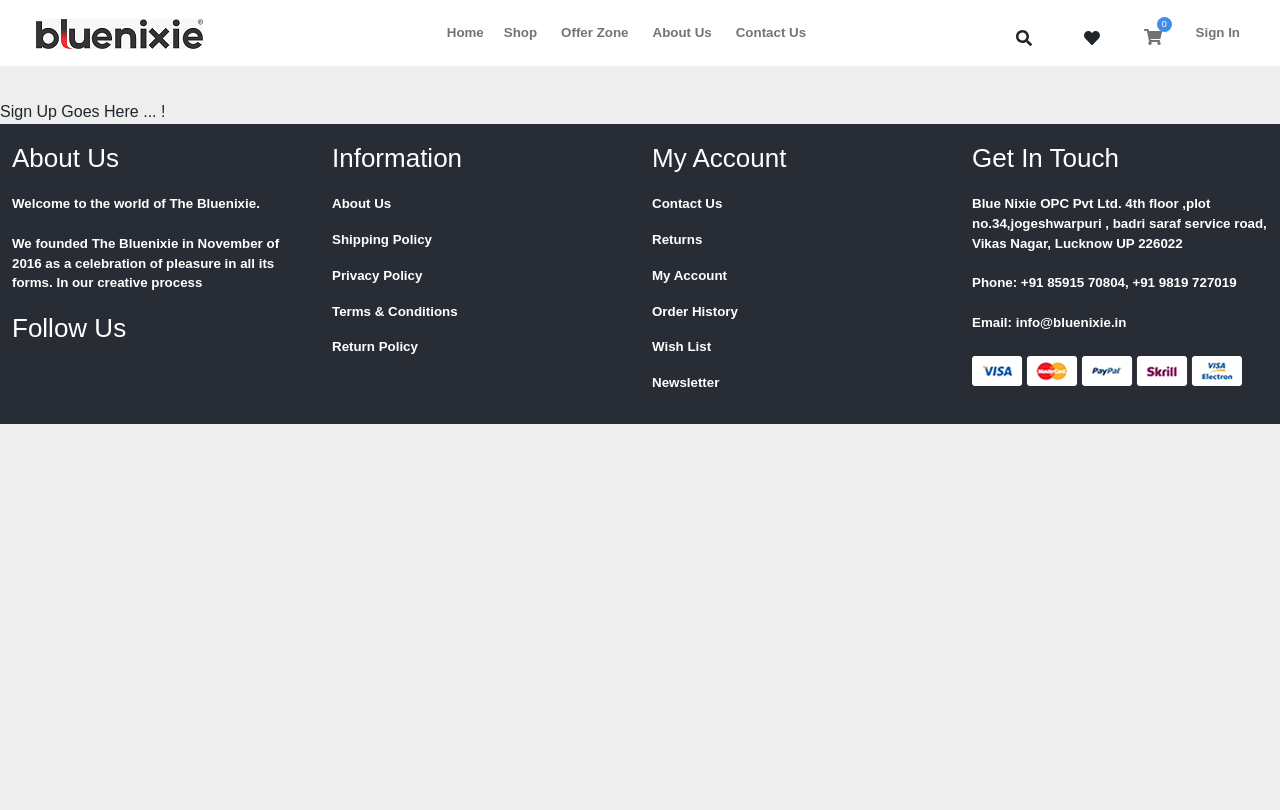
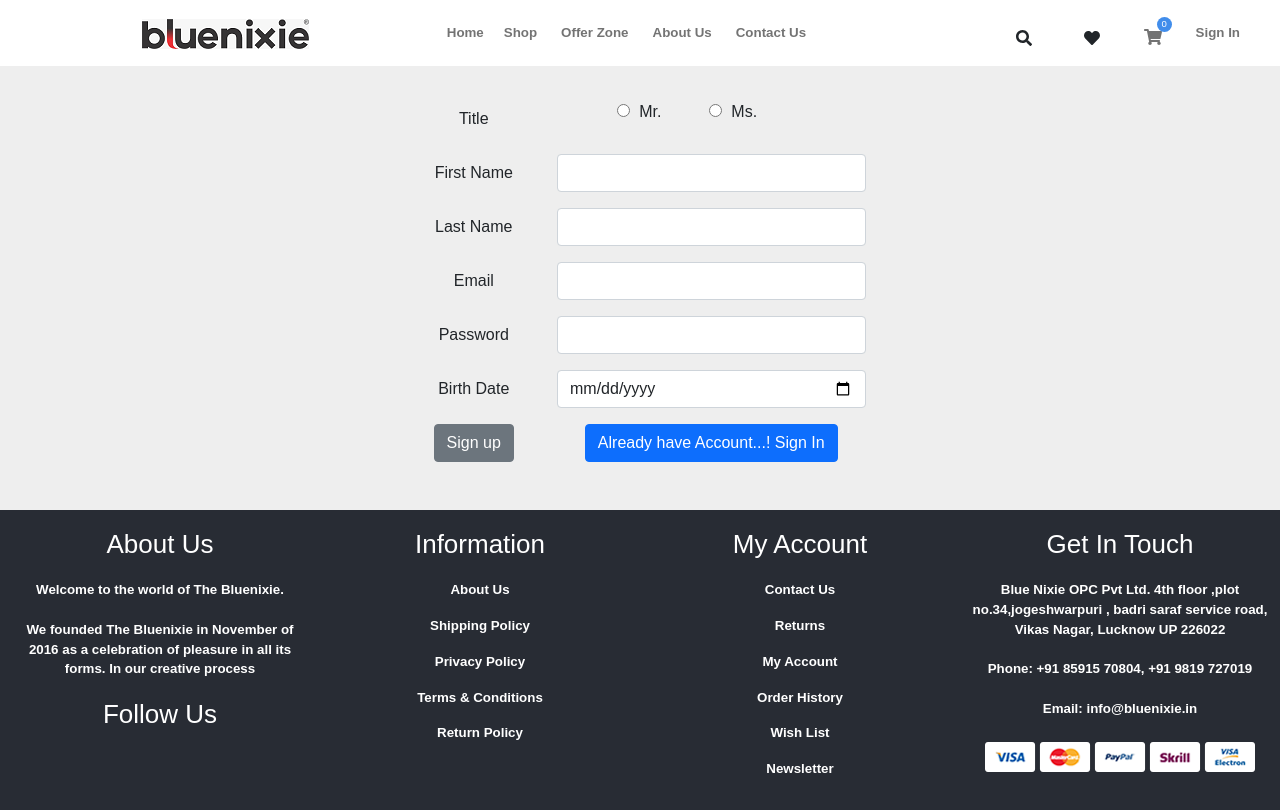
Before and after one commit to harshgmx47/bluenixie, a React (Create React App) app: page /SignUp in a window 1280 px wide. Built offline with nearby package versions, Linux system fonts and the light colour scheme.

Commit message:
sign up, sign in page updated

```diff
--- a/src/views/Shop/Shop.js
+++ b/src/views/Shop/Shop.js
@@ -12,32 +12,16 @@ function Shop() {
         <NavBar />
         <div className="container mt-100">
     <div className="row">
-        <div className="col-md-4 col-sm-6">
-            <div className="card mb-30"><a className="card-img-tiles" href="" data-abc="true" />
-                    <div className="inner">
-                        <div className="main-img">
-                            <img className="img-thumbnail custom-img"  src={ShopCategory1} alt="Category"/>
-                        </div>
-
-                    </div>
-                <div className="card-body text-center">
-                    <h4 className="card-title">Laptops</h4>
-                    <p className="text-muted">Starting from $499</p><a className="btn btn-outline-primary btn-sm" href="#" data-abc="true">View Products</a>
-                </div>
-            </div>
-        </div>
-        <div className="col-md-4 col-sm-6">
+    <div className="col-md-4 col-sm-6">
             <div className="card mb-30"><a className="card-img-tiles" href="" data-abc="true">
                     <div className="inner">
                         <div className="main-img">
-                            <img src="https://i.imgur.com/uRgdVY1.jpg" alt="Category"/>
-
+                            <img className="img-thumbnail custom-img" src={ShopCategory1} alt="Category"/>
                             </div>
-
                     </div>
                 </a>
                 <div className="card-body text-center">
-                    <h4 className="card-title">Mobiles</h4>
+                    <h4 className="card-title">Lingerie</h4>
                     <p className="text-muted">Starting from $50</p>
                     <a className="btn btn-outline-primary btn-sm" href="" data-abc="true">View Products</a>
                 </div>
@@ -47,14 +31,30 @@ function Shop() {
             <div className="card mb-30"><a className="card-img-tiles" href="" data-abc="true">
                     <div className="inner">
                         <div className="main-img">
-                            <img className="img-fluid" src="https://i.imgur.com/0jO40CF.jpg" alt="Category" />
+                            <img className="img-thumbnail custom-img" src={ShopCategory1} alt="Category"/>
+                            </div>
+                    </div>
+                </a>
+                <div className="card-body text-center">
+                    <h4 className="card-title">Lingerie</h4>
+                    <p className="text-muted">Starting from $50</p>
+                    <a className="btn btn-outline-primary btn-sm" href="" data-abc="true">View Products</a>
+                </div>
+            </div>
+        </div>
+        <div className="col-md-4 col-sm-6">
+            <div className="card mb-30"><a className="card-img-tiles" href="" data-abc="true">
+                    <div className="inner">
+                        <div className="main-img">
+                            <img className="img-thumbnail custom-img" src={ShopCategory1} alt="Category" />
 
                         </div>
                     </div>
                 </a>
                 <div className="card-body text-center">
-                    <h4 className="card-title">Accessories</h4>
-                    <p className="text-muted">Starting from $9</p><a className="btn btn-outline-primary btn-sm" href="" data-abc="true">View Products</a>
+                    <h4 className="card-title">Lingerie</h4>
+                    <p className="text-muted">Starting from $9</p>
+                    <a className="btn btn-outline-primary btn-sm" href="" data-abc="true">View Products</a>
                 </div>
             </div>
         </div>
--- a/src/views/SignIn/SignIn.js
+++ b/src/views/SignIn/SignIn.js
@@ -31,9 +31,9 @@ function SignIn() {
                                 <button type="submit" className="btn btn-secondary">Sign in</button>
                                 </div>
                             <div className="col-md-7">
-                                     <a href="signup" className="text-decoration-none text-monospace">
-                                     <button type="submit" className="btn btn-primary">Create a new Account..!Signup Here</button>
-                                         </a>
+                                     <a href="SignUp" className=" btn btn-primary text-monospace">
+                                    Create a new Account..! Sign Up
+                                    </a>
 
                                 </div>
                             </div>
--- a/src/views/SignUp/SignUp.js
+++ b/src/views/SignUp/SignUp.js
@@ -1,14 +1,86 @@
 import React from "react";
 import NavBar from '../../NavBar/NavBar';
 import FootBar from '../../NavBar/FootBar';
+import 'bootstrap/dist/css/bootstrap.min.css';
 
 function SignUp() {
     return(
-        <div>
-        <NavBar />
-        Sign Up Goes Here ... !
-        <FootBar />
-        </div>
+        <div className="App">
+        <div className="container-fluid">
+            <header className="row-header ">
+                <NavBar />
+            </header>
+            <div className="container">
+                <div className="row justify-content-center align-items mb-5">
+                    <div className="col-sm-7 col-md-6">
+                        <form>
+
+                        <div className="row  justify-content-center align-items mb-3">
+                                <label for="inputTtl" className="col-md-3 col-form-label">Title</label>
+                                <div className="col-sm-7">
+                                    <span className="">
+                                    <input type="radio" className="" name="inputTtl" id="inputTtl1" selected/>
+                                    &nbsp;
+                                    Mr.
+                                    </span>
+                                    <span  className="m-5">
+                                    <input type="radio" className="" name="inputTtl" id="inputTtl2" />
+                                    &nbsp;
+                                    Ms.
+                                    </span>
+                                </div>
+                            </div>
+                        <div className="row  justify-content-center align-items mb-3">
+                                <label for="inputFn" className="col-md-3 col-form-label">First Name</label>
+                                <div className="col-sm-7">
+                                    <input type="text" className="form-control" id="inputFn" />
+                                </div>
+                            </div>
+                            <div className="row  justify-content-center align-items mb-3">
+                                <label for="inputLn" className="col-md-3 col-form-label">Last Name</label>
+                                <div className="col-sm-7">
+                                    <input type="text" className="form-control" id="inputLn" />
+                                </div>
+                            </div>
+
+                            <div className="row  justify-content-center align-items mb-3">
+                                <label for="inputEmail3" className="col-md-3 col-form-label">Email</label>
+                                <div className="col-sm-7">
+                                    <input type="email" className="form-control" id="inputEmail3" />
+                                </div>
+                            </div>
+                            <div className="row  justify-content-center align-items mb-3">
+                                <label for="inputPassword3" className="col-md-3  col-form-label">Password</label>
+                                <div className="col-sm-7">
+                                    <input type="password" className="form-control" id="inputPassword3" value=""/>
+                                </div>
+                            </div>
+                            <div className="row  justify-content-center align-items mb-3">
+                                <label for="inputBd" className="col-md-3 col-form-label">Birth Date</label>
+                                <div className="col-sm-7">
+                                    <input type="date" className="form-control" id="inputBd" />
+                                </div>
+                            </div>
+                            <div className="row justify-content-center align-items">
+                                <div className="col-md-3">
+                                <button type="submit" className="btn btn-secondary">Sign up</button>
+
+                                </div>
+                            <div className="col-md-7">
+                            <a href="SignIn" className="text-monospace btn btn-primary">
+                                Already have Account...! Sign In
+                                </a>
+                                </div>
+                                </div>
+                        </form>
+                    </div>
+                </div>
+
+            </div>
+            </div>
+            <FootBar />
+</div>
+
     );
 };
 export default SignUp;
```
